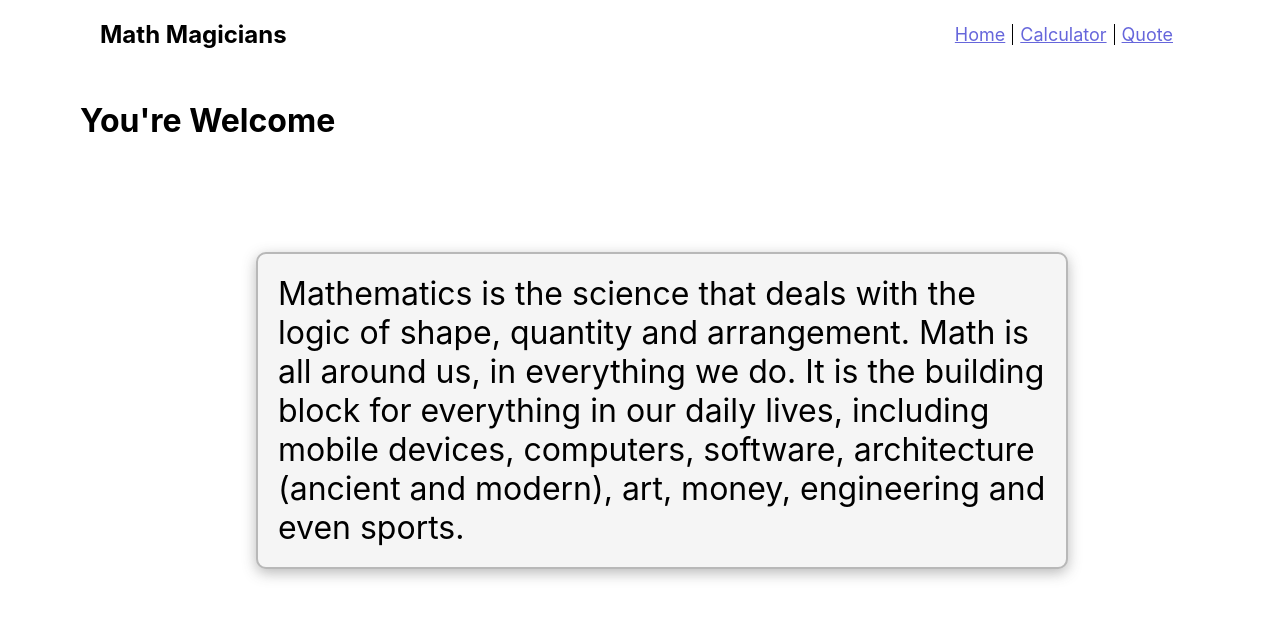
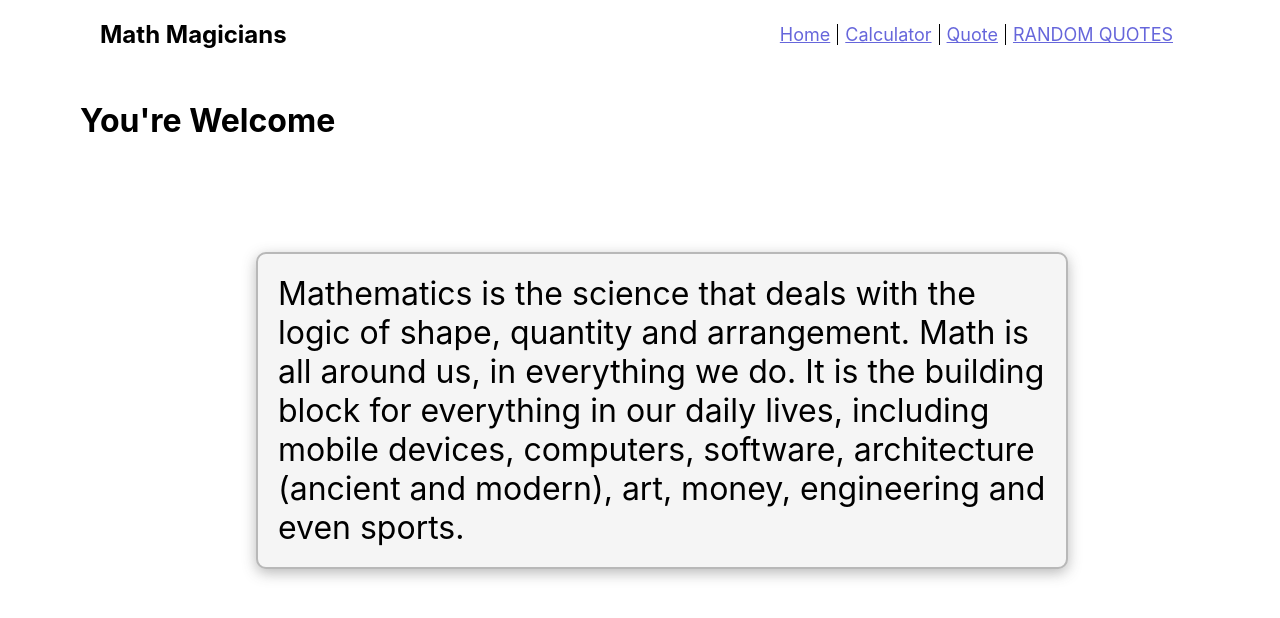
Before and after one commit to yayaismaail/math-magicins, a React (Create React App) app: page / in a window 1280 px wide. Shown: the top 618 px of the page. Built offline with nearby package versions, Linux system fonts and the light colour scheme.

Commit message:
Add external api with random quotes

```diff
--- a/src/App.js
+++ b/src/App.js
@@ -1,6 +1,7 @@
 import { NavLink, Route, Routes } from 'react-router-dom';
 import Home from './components/Home';
 import Calculator from './components/Calculator';
+import Api from './components/Api';
 import Quote from './components/Quote';
 
 function App() {
@@ -20,11 +21,16 @@ function App() {
           <li className="navItem">
             <NavLink to="/quote" className="nav-link">Quote</NavLink>
           </li>
+          <span />
+          <li className="navItem">
+            <NavLink to="/api" className="nav-link">RANDOM QUOTES</NavLink>
+          </li>
         </ul>
       </nav>
       <Routes>
         <Route path="/" element={<Home />} />
         <Route path="/calculator" element={<Calculator />} />
+        <Route path="/Api" element={<Api />} />
         <Route path="/quote" element={<Quote />} />
       </Routes>
     </>
```
